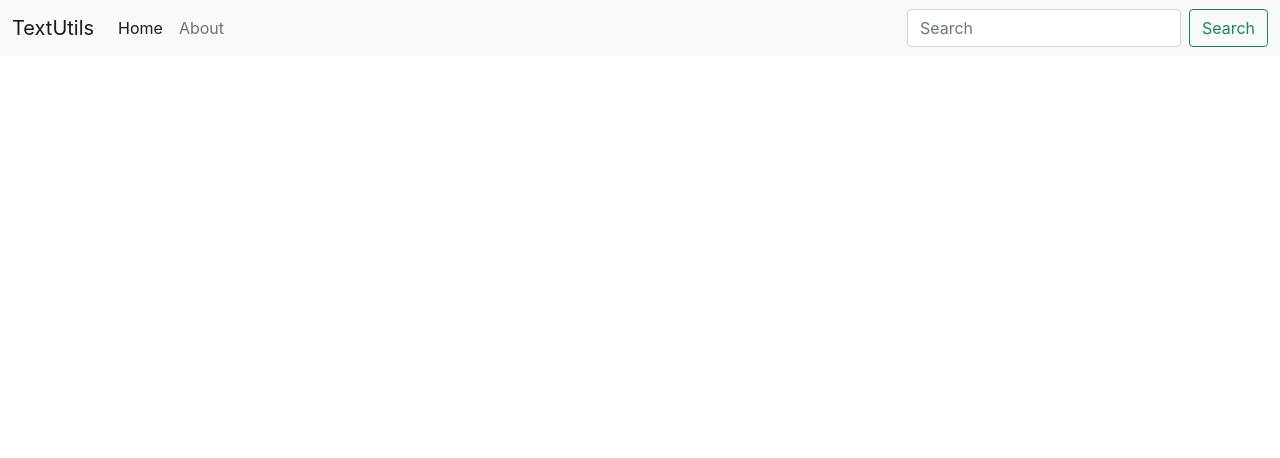
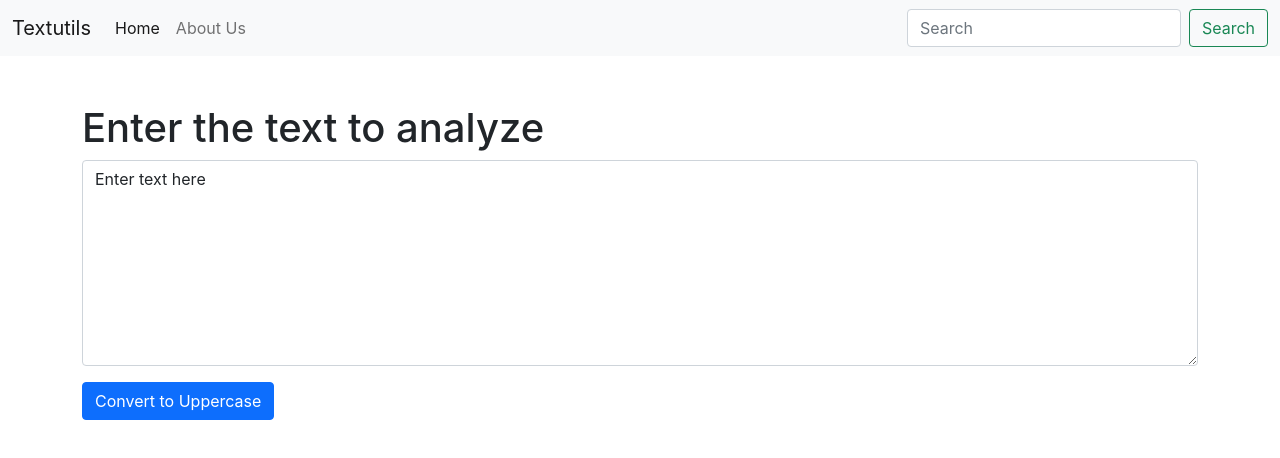
Before and after one commit to Anshg1109/TextUtils_React_app, a React (Create React App) app: page / in a window 1280 px wide. Shown: the top 458 px of the page. Built offline with nearby package versions, Linux system fonts and the light colour scheme.

Commit message:
State and props

```diff
--- a/src/App.js
+++ b/src/App.js
@@ -1,30 +1,14 @@
 import './App.css';
-
+import Navbar from './Component/Navbar';
+import TextForm from './Component/TextForm';
 function App() {
   return (
     <>
-    <nav className="navbar navbar-expand-lg navbar-light bg-light">
-      <div className="container-fluid">
-        <a className="navbar-brand" href="/">TextUtils</a>
-        <button className="navbar-toggler" type="button" data-bs-toggle="collapse" data-bs-target="#navbarSupportedContent" aria-controls="navbarSupportedContent" aria-expanded="false" aria-label="Toggle navigation">
-          <span className="navbar-toggler-icon"></span>
-        </button>
-        <div className="collapse navbar-collapse" id="navbarSupportedContent">
-          <ul className="navbar-nav me-auto mb-2 mb-lg-0">
-            <li className="nav-item">
-              <a className="nav-link active" aria-current="page" href="/">Home</a>
-            </li>
-            <li className="nav-item">
-              <a className="nav-link" href="/">About</a>
-            </li>
-          </ul>
-          <form className="d-flex">
-            <input className="form-control me-2" type="search" placeholder="Search" aria-label="Search"/>
-            <button className="btn btn-outline-success" type="submit">Search</button>
-          </form>
-        </div>
-      </div>
-    </nav>
+    <Navbar Title="Textutils" About="About Us"/>
+    <div className="container my-5">
+    <TextForm heading="Enter the text to analyze"/>
+    </div>
+
     </>
   );
 }
--- /dev/null
+++ b/src/Component/Navbar.js
@@ -0,0 +1,39 @@
+import React from 'react'
+import PropTypes from 'prop-types'
+
+export default function Navbar(props) {
+    return (
+        <nav className="navbar navbar-expand-lg navbar-light bg-light">
+      <div className="container-fluid">
+        <a className="navbar-brand" href="/">{props.Title}</a>
+        <button className="navbar-toggler" type="button" data-bs-toggle="collapse" data-bs-target="#navbarSupportedContent" aria-controls="navbarSupportedContent" aria-expanded="false" aria-label="Toggle navigation">
+          <span className="navbar-toggler-icon"></span>
+        </button>
+        <div className="collapse navbar-collapse" id="navbarSupportedContent">
+          <ul className="navbar-nav me-auto mb-2 mb-lg-0">
+            <li className="nav-item">
+              <a className="nav-link active" aria-current="page" href="/">Home</a>
+            </li>
+            <li className="nav-item">
+              <a className="nav-link" href="/">{props.About}</a>
+            </li>
+          </ul>
+          <form className="d-flex">
+            <input className="form-control me-2" type="search" placeholder="Search" aria-label="Search"/>
+            <button className="btn btn-outline-success" type="submit">Search</button>
+          </form>
+        </div>
+      </div>
+    </nav>
+    )
+}
+
+Navbar.propTypes ={
+    Title: PropTypes.string,
+    About: PropTypes.string,
+}
+
+Navbar.defaultProps={
+    Title: 'Set title here',
+    About: 'About Us'
+};
--- /dev/null
+++ b/src/Component/TextForm.js
@@ -0,0 +1,28 @@
+import React, {useState} from 'react'
+
+
+export default function TextForm(props) {
+    const handleUpCLick = ()=>{
+        // console.log("Uppercasewas clicked" + text);
+        let newText= text.toUpperCase();
+        setText(newText);
+    }
+
+    const handleOnChange = (event)=>{
+        // console.log("On Change");
+        setText(event.target.value);
+    }
+
+    const [text, setText] = useState('Enter text here');
+    // setText("Your Text here");  //Correct way to change the state
+    return (
+        <div>
+            <h1>{props.heading}</h1>
+            <div className="mb-3">
+                {/* <label for="mybox" class="form-label">Example textarea</label> */}
+                <textarea className="form-control" value={text} onChange={ handleOnChange } id="mybox" rows="8"></textarea>
+            </div>
+            <button className="btn btn-primary" onClick={ handleUpCLick }>Convert to Uppercase</button>
+        </div>
+    );
+}
```
